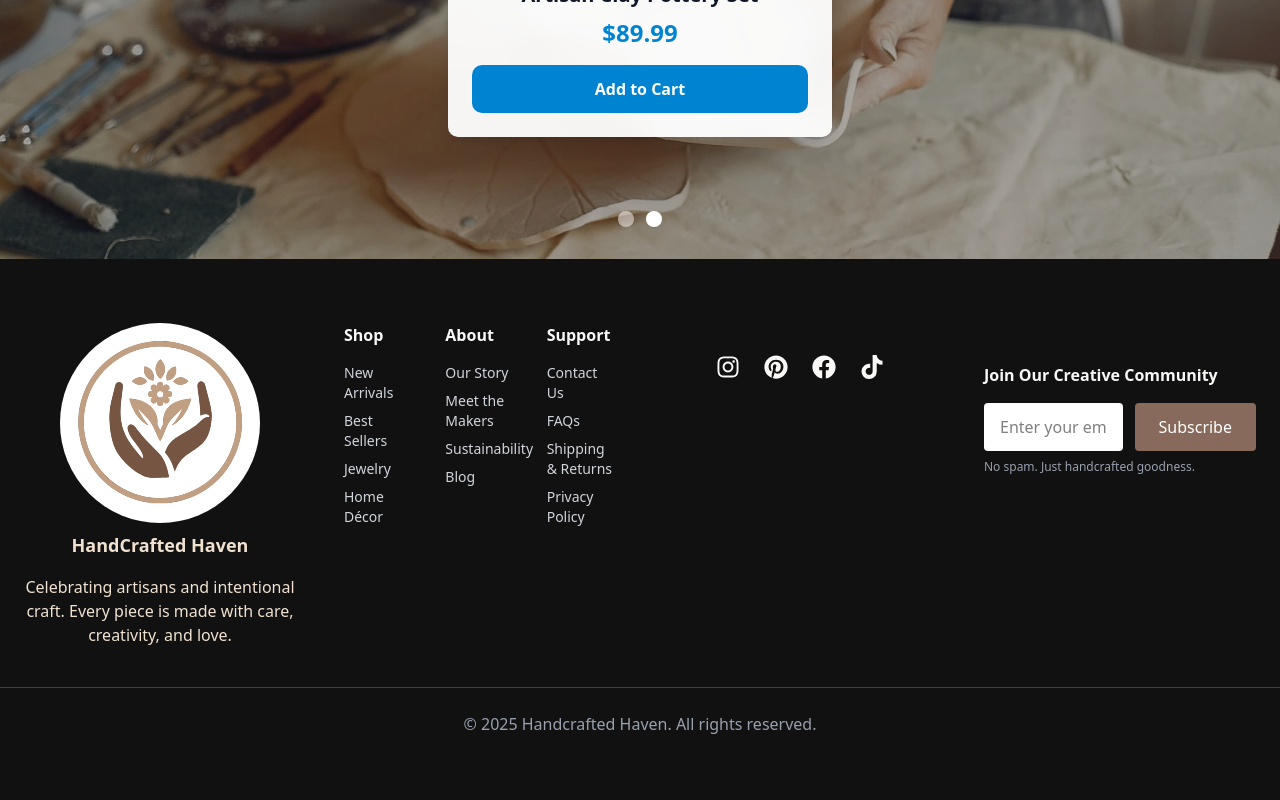
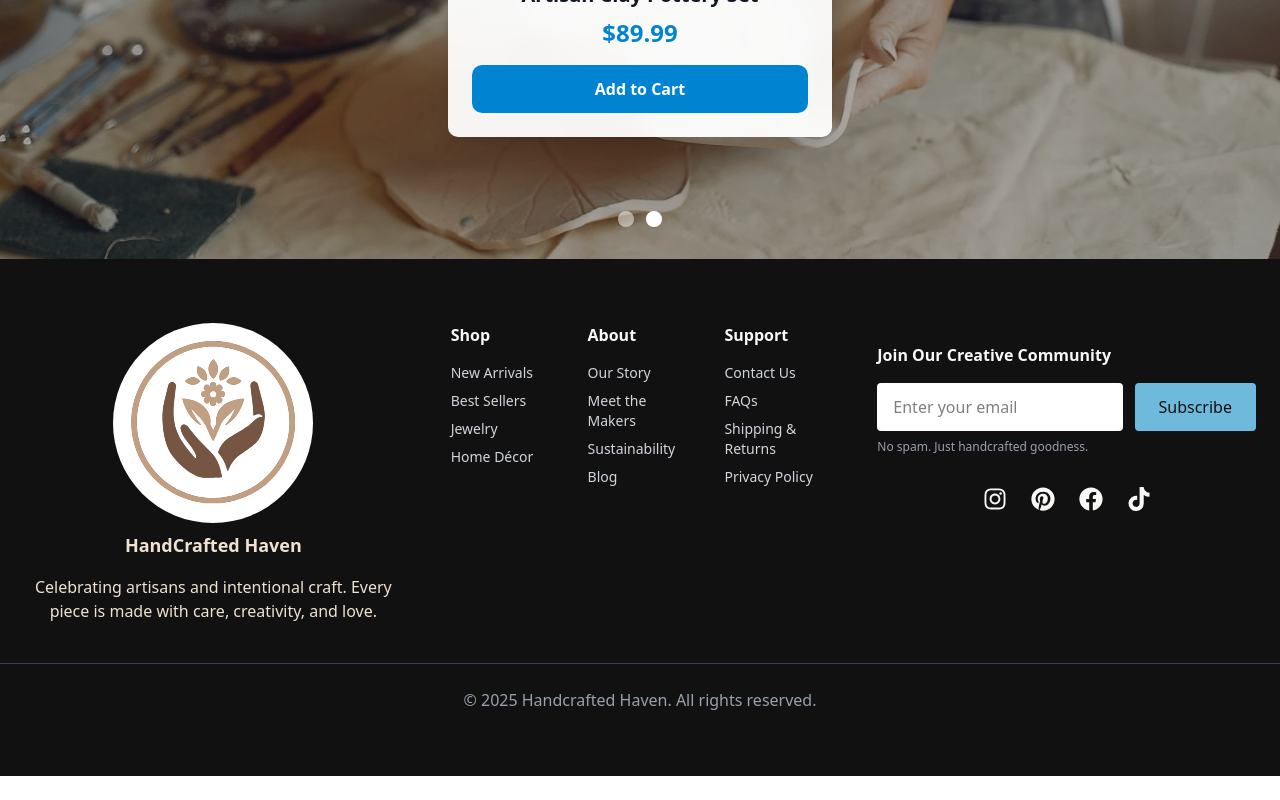
Before and after one commit to cristhina23/Handcrafted-Haven, a Next.js app: page / in a window 1280 px wide. Shown: the part 695-1495 px from the top of the page. After the commit the page ends 1471 px from the top, so only its background shows below. Built offline with nearby package versions, Linux system fonts and the light colour scheme.

Commit message:
Footer Updated

```diff
--- a/components/Footer/Footer.tsx
+++ b/components/Footer/Footer.tsx
@@ -1,17 +1,15 @@
 import Logo from './FooterLogo'
 import Nav from './FooterNav'
 import FooterNewsletter from './FooterNewspaper';
-import FooterSocials from './FooterSocial';
 import FooterBottom from "./FooterBottom";
 
 
 export default function Footer() {
     return (
     <footer className="w-full bg-(--brand-dark) text-(--brand-light) py-16 font-merriweather">
-        <div className="max-w-7xl mx-auto px-6 grid xl:grid-cols-4 lg:grid-cols-3 md:grid-cols-2 sm:grid-cols-1 justify-center gap-12 ">
+        <div className="max-w-7xl mx-auto px-6 grid xl:grid-cols-3 lg:grid-cols-3 md:grid-cols-2 sm:grid-cols-1 justify-center gap-12 ">
             <Logo/>
             <Nav />
-            <FooterSocials/>
             <FooterNewsletter/>
         </div>
         <FooterBottom/>
--- a/components/Footer/FooterNewspaper.tsx
+++ b/components/Footer/FooterNewspaper.tsx
@@ -1,6 +1,8 @@
+import FooterSocials from "./FooterSocial";
+
 export default function FooterNewsletter() {
   return (
-    <div className="mt-10">
+    <div className="mt-5">
       <h3 className="font-semibold mb-4">Join Our Creative Community</h3>
       <div className="flex gap-3 mt-3">
         <input
@@ -8,13 +10,14 @@ export default function FooterNewsletter() {
           placeholder="Enter your email"
           className="px-4 py-3 rounded bg-white text-black w-full"
         />
-        <button className="bg-[#876A5C] text-white px-6 py-3 rounded">
+        <button className="bg-(--brand-light-blue) text-(--brand-dark) px-6 py-3 rounded">
           Subscribe
         </button>
       </div>
       <p className="text-xs text-gray-400 mt-2">
         No spam. Just handcrafted goodness.
       </p>
+      <FooterSocials/>
     </div>
   );
 }
```
